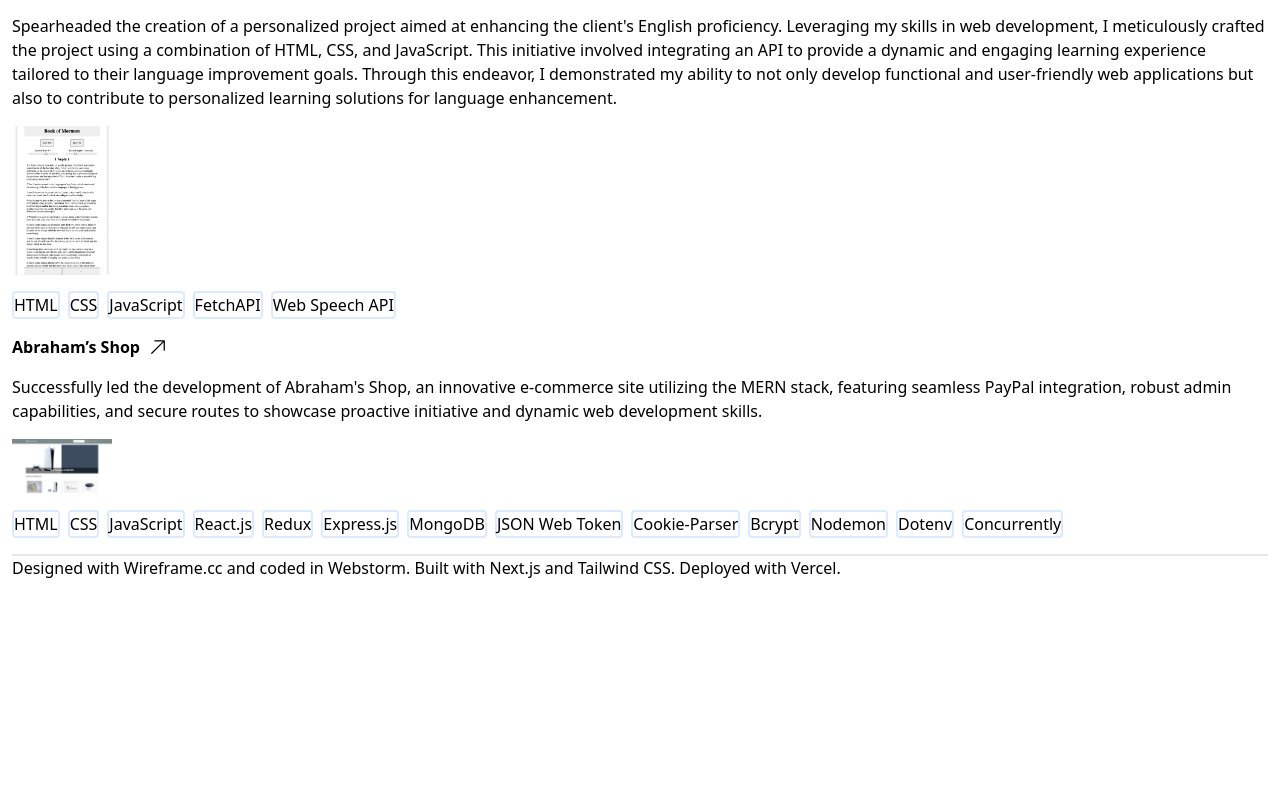
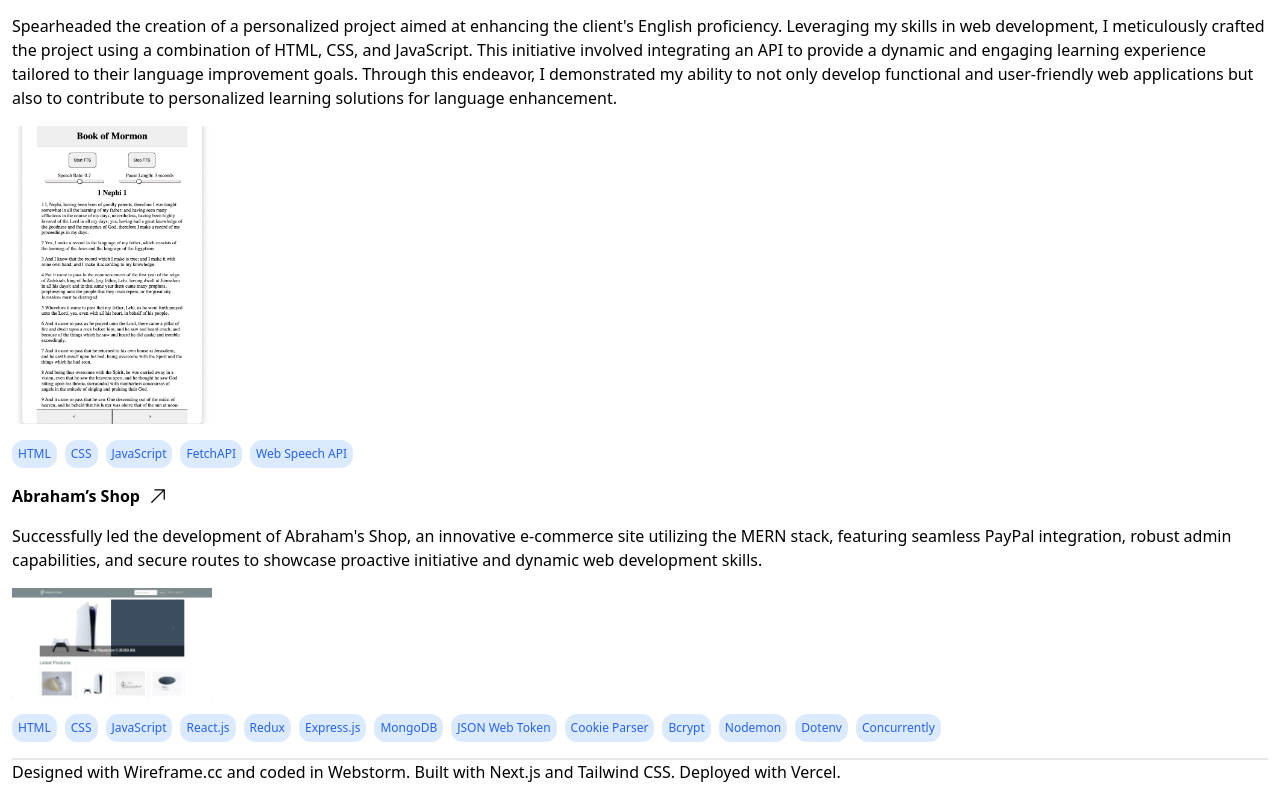
Before and after one commit to abrahamjimenez/abrahamjimenezportfolio, a Next.js app: page / in a window 1280 px wide. Shown: the part 754-1554 px from the top of the page. Before the commit the page ends 1350 px from the top, so only its background shows below. Built offline with nearby package versions, Linux system fonts and the light colour scheme.

Commit message:
Styled Project.tsx

```diff
--- a/components/Project.tsx
+++ b/components/Project.tsx
@@ -25,11 +25,14 @@ export default function Project({
         <ArrowUpRightIcon className="w-5 h-5" />
       </h3>
       <p>{desc}</p>
-      <Image src={img} alt={title} width={100} height={200} />
+      <Image src={img} alt={title} width={200} height={100} />
       {tools && (
-        <div className="flex gap-2">
+        <div className="flex gap-2 flex-wrap">
           {tools.map((tool: string) => (
-            <p key={tool} className="border-2 border-blue-100 rounded">
+            <p
+              key={tool}
+              className="border-blue-100 rounded-xl p-1.5 text-blue-600 bg-blue-100 text-xs"
+            >
               {tool}
             </p>
           ))}
--- a/components/Projects.tsx
+++ b/components/Projects.tsx
@@ -32,7 +32,7 @@ export default function Projects() {
           "Express.js",
           "MongoDB",
           "JSON Web Token",
-          "Cookie-Parser",
+          "Cookie Parser",
           "Bcrypt",
           "Nodemon",
           "Dotenv",
```
